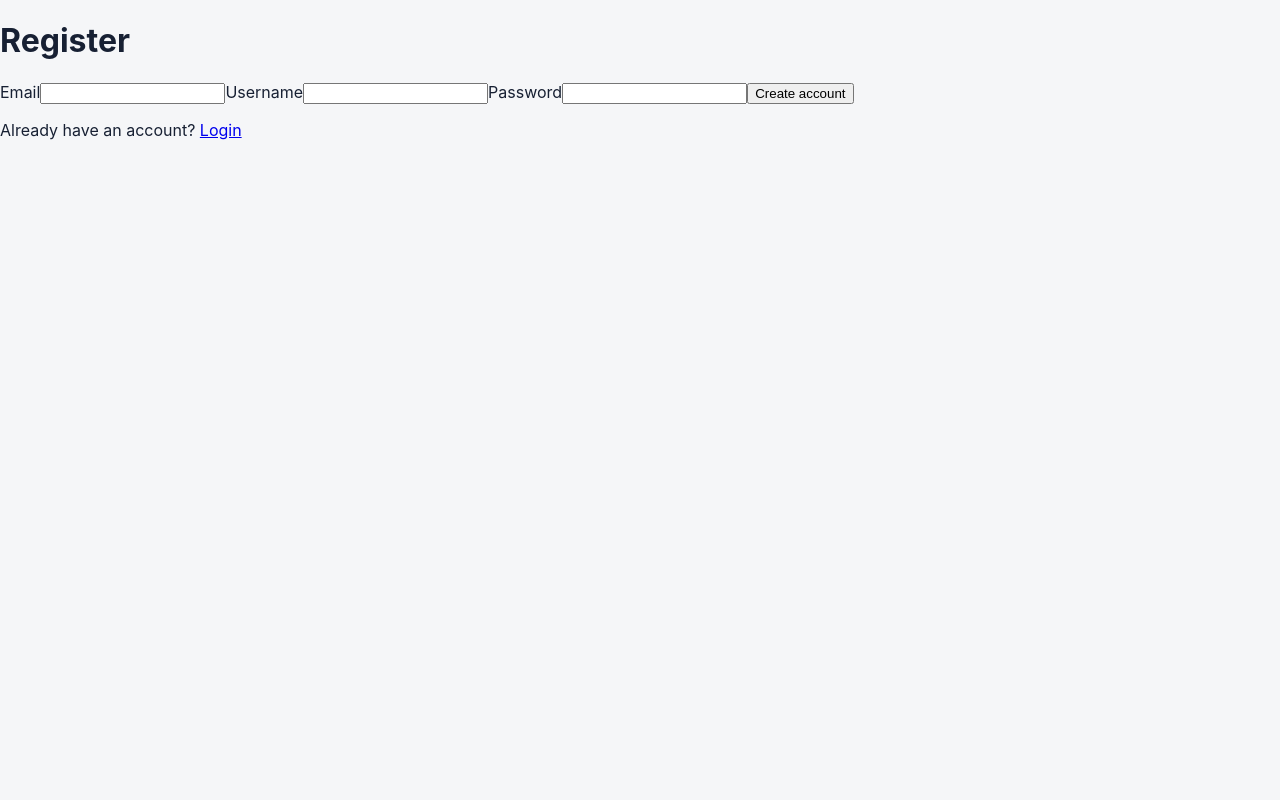
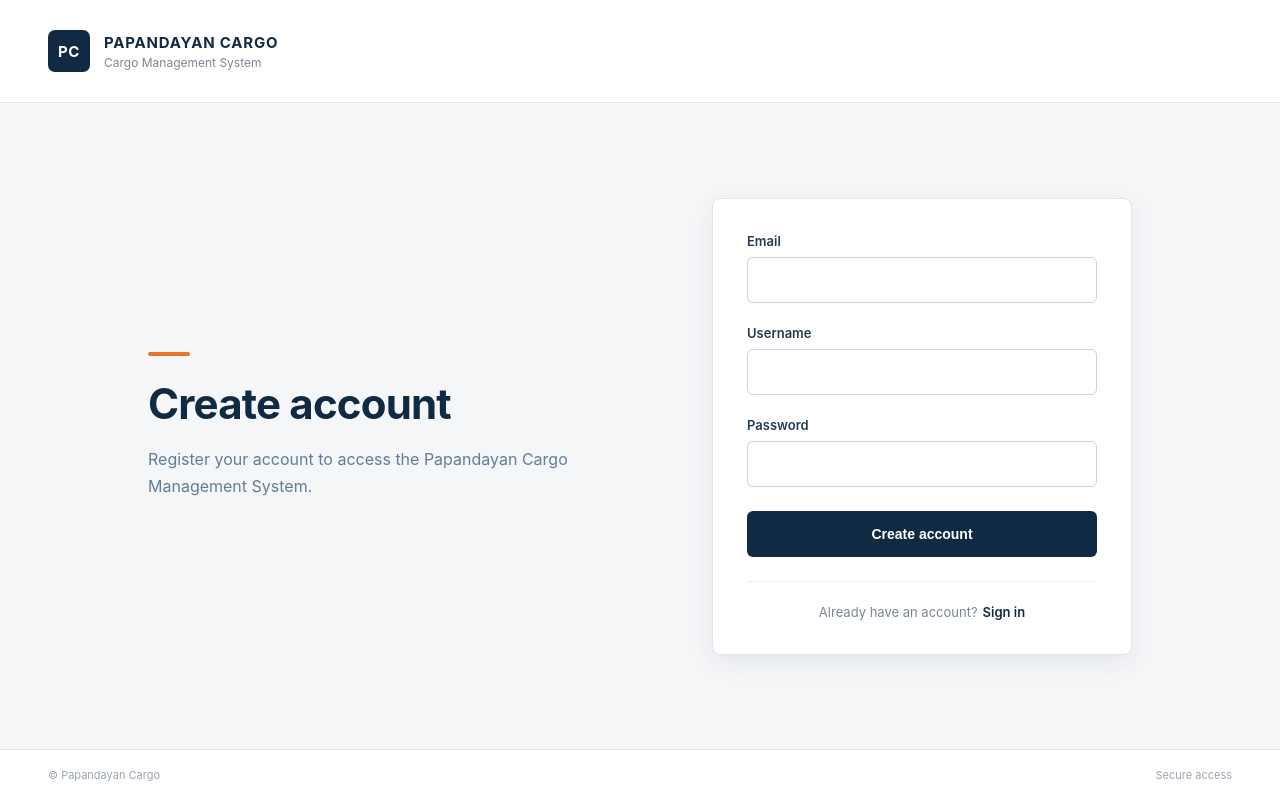
Before and after one commit to YomiAdiFitroh/papandayan-app, a React (Vite) app in the folder frontend/: page /register in a window 1280 px wide. Built offline with nearby package versions, Linux system fonts and the light colour scheme; no server answers.

Commit message:
Redesign register page

```diff
--- a/frontend/src/pages/Register.jsx
+++ b/frontend/src/pages/Register.jsx
@@ -26,22 +26,112 @@ export default function Register() {
   };
 
   return (
-    <div className="card">
-      <h1>Register</h1>
-      <form onSubmit={onSubmit}>
-        <label>Email
-          <input name="email" type="email" value={form.email} onChange={onChange} required />
-        </label>
-        <label>Username
-          <input name="username" value={form.username} onChange={onChange} required minLength={3} />
-        </label>
-        <label>Password
-          <input name="password" type="password" value={form.password} onChange={onChange} required minLength={8} />
-        </label>
-        {error && <p className="error">{error}</p>}
-        <button disabled={loading}>{loading ? 'Please wait...' : 'Create account'}</button>
-      </form>
-      <p>Already have an account? <Link to="/login">Login</Link></p>
+    <div className="login-page">
+      <div className="login-brand">
+        <div className="brand-mark">PC</div>
+
+        <div>
+          <div className="brand-name">PAPANDAYAN CARGO</div>
+          <div className="brand-subtitle">Cargo Management System</div>
+        </div>
+      </div>
+
+      <div className="login-content">
+        <div className="login-intro">
+          <div className="intro-line" />
+
+          <h1>Create account</h1>
+
+          <p>
+            Register your account to access the
+            Papandayan Cargo Management System.
+          </p>
+        </div>
+
+        <div className="login-form-wrapper">
+          <form onSubmit={onSubmit} className="login-form">
+            <div className="form-field">
+              <label htmlFor="email">
+                Email
+              </label>
+
+              <input
+                id="email"
+                name="email"
+                type="email"
+                value={form.email}
+                onChange={onChange}
+                autoComplete="email"
+                required
+                disabled={loading}
+              />
+            </div>
+
+            <div className="form-field">
+              <label htmlFor="username">
+                Username
+              </label>
+
+              <input
+                id="username"
+                name="username"
+                type="text"
+                value={form.username}
+                onChange={onChange}
+                autoComplete="username"
+                required
+                minLength={3}
+                disabled={loading}
+              />
+            </div>
+
+            <div className="form-field">
+              <label htmlFor="password">
+                Password
+              </label>
+
+              <input
+                id="password"
+                name="password"
+                type="password"
+                value={form.password}
+                onChange={onChange}
+                autoComplete="new-password"
+                required
+                minLength={8}
+                disabled={loading}
+              />
+            </div>
+
+            {error && (
+              <div className="login-error">
+                {error}
+              </div>
+            )}
+
+            <button
+              type="submit"
+              className="login-button"
+              disabled={loading}
+            >
+              {loading ? 'Creating account...' : 'Create account'}
+            </button>
+          </form>
+
+          <div className="login-footer">
+            <span>Already have an account?</span>
+
+            <Link to="/login">
+              Sign in
+            </Link>
+          </div>
+        </div>
+      </div>
+
+      <div className="login-bottom">
+        <span>© Papandayan Cargo</span>
+        <span>Secure access</span>
+      </div>
     </div>
   );
 }
```
